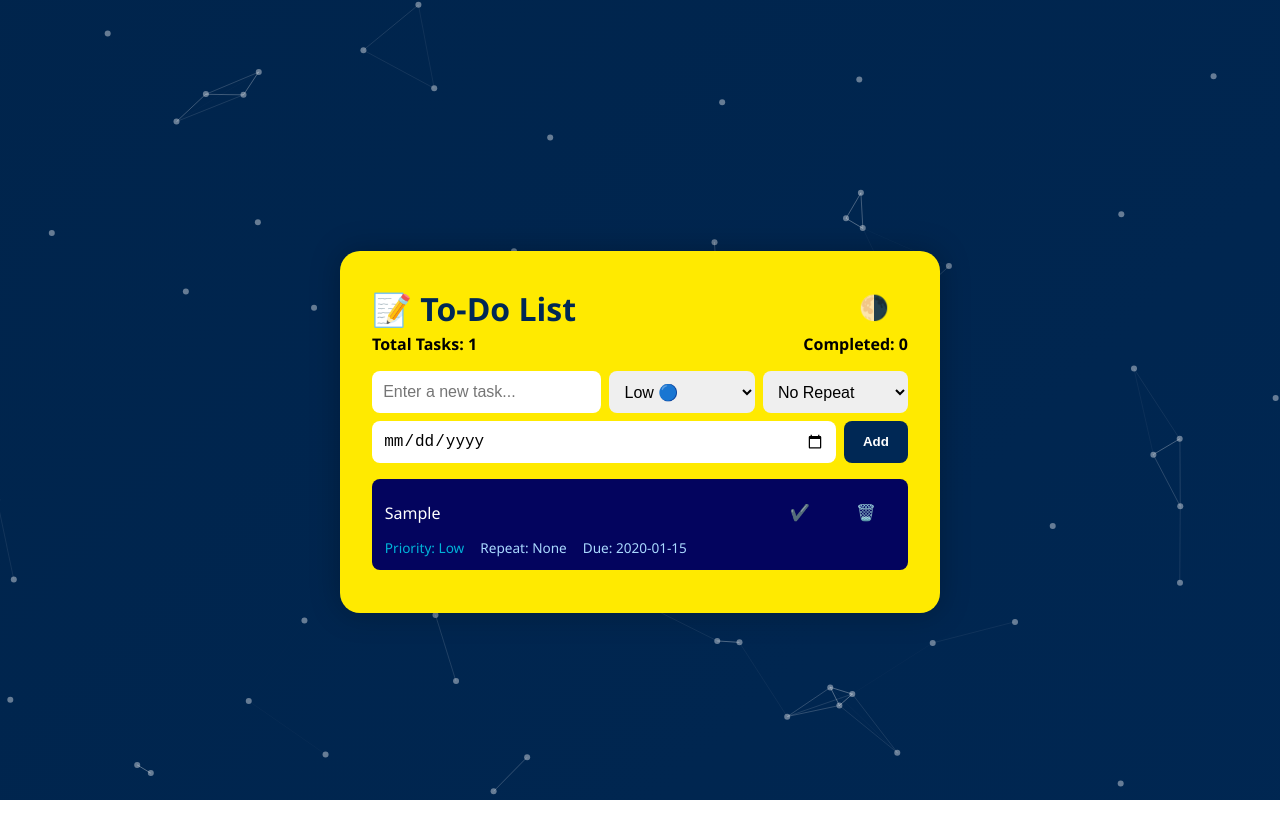
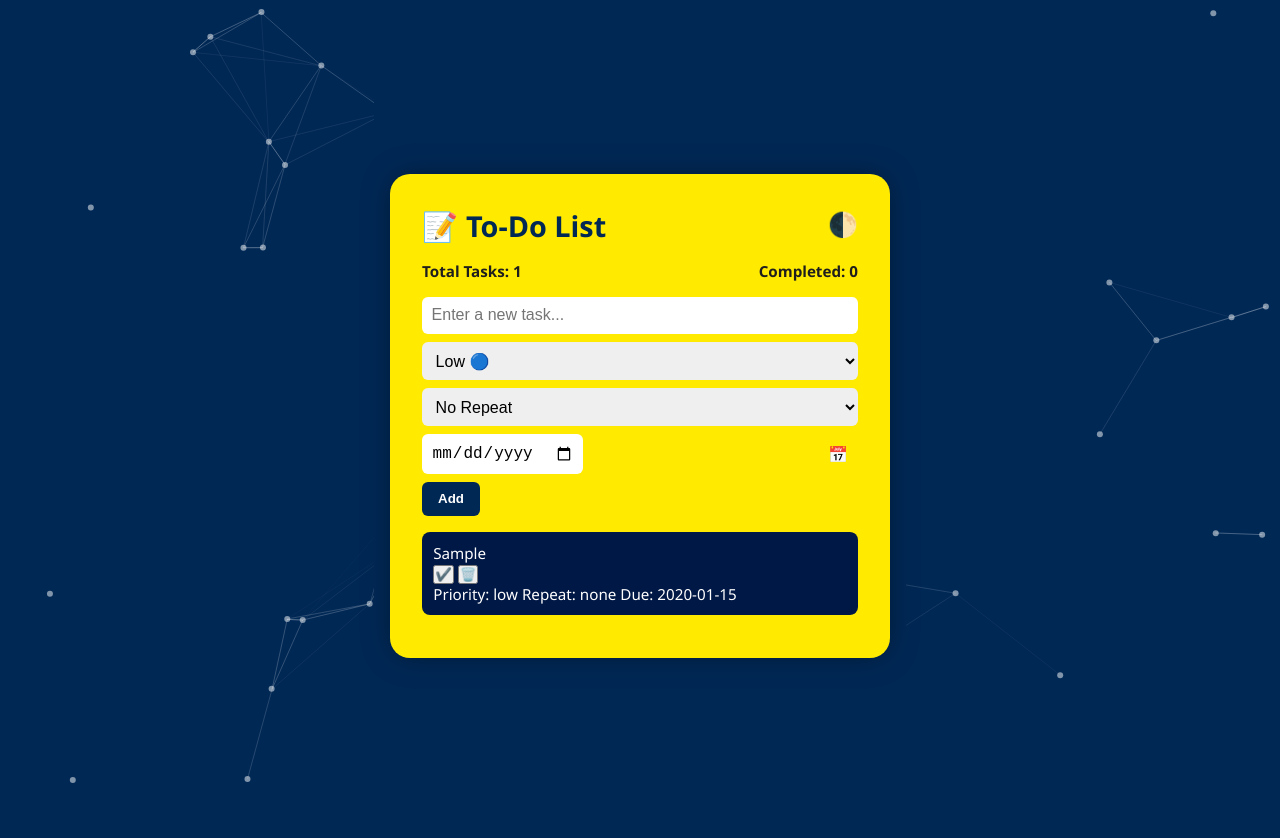
Before and after one commit to Thansim1/ToDoList, a plain HTML site: page index.html in a window 1280 px wide. Both pictures are taken after typing "Sample", "2020-01-15" into the empty fields and a click on the button "Add". Drawn offline with nearby package versions, Linux system fonts and the light colour scheme.

Commit message:
the modifications

```diff
--- a/index.html
+++ b/index.html
@@ -3,40 +3,42 @@
 <head>
   <meta charset="UTF-8" />
   <meta name="viewport" content="width=device-width, initial-scale=1.0"/>
-  <title>To-Do List | Thansim</title>
+  <title>To-Do List</title>
   <link rel="stylesheet" href="style.css" />
 </head>
 <body>
-  <div id="background"></div>
   <div id="particles-js"></div>
 
   <div class="container">
     <div class="top-bar">
-      <h1>📝 To-Do List</h1>
-      <button id="toggle-theme">🌗</button>
+      <h1><span>📝</span> <span class="title">To-Do List</span></h1>
+      <button id="toggle-theme" title="Toggle Dark Mode">🌓</button>
     </div>
 
     <div class="summary">
-      <p>Total Tasks: <span id="total-count">0</span></p>
-      <p>Completed: <span id="completed-count">0</span></p>
+      <span>Total Tasks: <span id="total">0</span></span>
+      <span>Completed: <span id="completed">0</span></span>
     </div>
 
     <form id="task-form">
       <input type="text" id="task-input" placeholder="Enter a new task..." required />
-      <select id="priority-select">
-        <option value="Low">Low 🔵</option>
-        <option value="Medium">Medium 🟡</option>
-        <option value="High">High 🔴</option>
+      <select id="priority">
+        <option value="low">Low 🔵</option>
+        <option value="medium">Medium 🟡</option>
+        <option value="high">High 🔴</option>
       </select>
-      <select id="repeat-select">
-        <option value="None">No Repeat</option>
-        <option value="Daily">Daily</option>
-        <option value="Weekly">Weekly</option>
-        <option value="Monthly">Monthly</option>
-        <option value="Yearly">Yearly</option>
+      <select id="repeat">
+        <option value="none">No Repeat</option>
+        <option value="daily">Daily</option>
+        <option value="weekly">Weekly</option>
+        <option value="monthly">Monthly</option>
+        <option value="yearly">Yearly</option>
       </select>
-      <input type="date" id="due-date" />
-      <button type="submit">Add</button>
+      <div class="date-container">
+        <input type="date" id="due-date" required />
+        <span class="calendar-icon">📅</span>
+      </div>
+      <button type="submit" id="add-btn">Add</button>
     </form>
 
     <ul id="task-list"></ul>
--- a/script.js
+++ b/script.js
@@ -1,175 +1,116 @@
-const form = document.getElementById("task-form");
+document.addEventListener("DOMContentLoaded", () => {
+  const taskForm = document.getElementById("task-form");
   const taskInput = document.getElementById("task-input");
-const prioritySelect = document.getElementById("priority-select");
-const repeatSelect = document.getElementById("repeat-select");
-const dueDateInput = document.getElementById("due-date");
   const taskList = document.getElementById("task-list");
-const totalCount = document.getElementById("total-count");
-const completedCount = document.getElementById("completed-count");
   const toggleTheme = document.getElementById("toggle-theme");
+  const totalSpan = document.getElementById("total");
+  const completedSpan = document.getElementById("completed");
 
-function loadParticles() {
+  const priority = document.getElementById("priority");
+  const repeat = document.getElementById("repeat");
+  const dueDate = document.getElementById("due-date");
+
+  let tasks = JSON.parse(localStorage.getItem("tasks") || "[]");
+
+  function saveTasks() {
+    localStorage.setItem("tasks", JSON.stringify(tasks));
+  }
+
+  function renderTasks() {
+    taskList.innerHTML = "";
+    let completedCount = 0;
+
+    tasks.forEach((task, index) => {
+      const li = document.createElement("li");
+      if (task.completed) {
+        li.classList.add("completed");
+        completedCount++;
+      }
+
+      li.innerHTML = `
+        <div class="task-main">
+          <span>${task.text}</span>
+          <div>
+            <button onclick="completeTask(${index})">✔️</button>
+            <button onclick="deleteTask(${index})">🗑️</button>
+          </div>
+        </div>
+        <div class="task-meta">
+          <span class="priority-${task.priority}">Priority: ${task.priority}</span>
+          <span>Repeat: ${task.repeat}</span>
+          <span>Due: ${task.dueDate}</span>
+        </div>
+      `;
+
+      taskList.appendChild(li);
+    });
+
+    totalSpan.textContent = tasks.length;
+    completedSpan.textContent = completedCount;
+  }
+
+  window.completeTask = function (index) {
+    tasks[index].completed = !tasks[index].completed;
+    saveTasks();
+    renderTasks();
+  };
+
+  window.deleteTask = function (index) {
+    tasks.splice(index, 1);
+    saveTasks();
+    renderTasks();
+  };
+
+  taskForm.addEventListener("submit", (e) => {
+    e.preventDefault();
+    const text = taskInput.value.trim();
+    if (text === "") return;
+
+    tasks.push({
+      text,
+      priority: priority.value,
+      repeat: repeat.value,
+      dueDate: dueDate.value,
+      completed: false
+    });
+
+    taskInput.value = "";
+    dueDate.value = "";
+    saveTasks();
+    renderTasks();
+  });
+
+  toggleTheme.addEventListener("click", () => {
+    document.body.classList.toggle("dark");
+  });
+
+  renderTasks();
+});
+
+// Particle background
 particlesJS("particles-js", {
   particles: {
-      number: { value: 50 },
+    number: { value: 45 },
     color: { value: "#ffffff" },
     shape: { type: "circle" },
-      opacity: { value: 0.4 },
+    opacity: { value: 0.5 },
     size: { value: 3 },
     line_linked: {
       enable: true,
+      distance: 150,
       color: "#ffffff",
       opacity: 0.4,
       width: 1
     },
-      move: { enable: true, speed: 1.2 }
+    move: {
+      enable: true,
+      speed: 2
+    }
   },
   interactivity: {
-      events: { onhover: { enable: true, mode: "repulse" } },
-      modes: { repulse: { distance: 100 } }
+    events: {
+      onhover: { enable: true, mode: "repulse" }
     }
+  },
+  retina_detect: true
 });
-}
-
-const savedTheme = localStorage.getItem("theme") || "light";
-if (savedTheme === "dark") {
-  document.body.classList.add("dark");
-}
-loadParticles();
-
-toggleTheme.addEventListener("click", () => {
-  document.body.classList.toggle("dark");
-  const newTheme = document.body.classList.contains("dark") ? "dark" : "light";
-  localStorage.setItem("theme", newTheme);
-  document.getElementById("particles-js").innerHTML = "";
-  loadParticles();
-});
-
-form.addEventListener("submit", function (e) {
-  e.preventDefault();
-  const text = taskInput.value.trim();
-  const priority = prioritySelect.value;
-  const repeat = repeatSelect.value;
-  const dueDate = dueDateInput.value;
-
-  if (text !== "") {
-    addTask(text, priority, repeat, dueDate);
-    saveTask({ text, completed: false, priority, repeat, dueDate });
-    taskInput.value = "";
-    dueDateInput.value = "";
-  }
-});
-
-function addTask(text, priority, repeat, dueDate, completed = false) {
-  const li = document.createElement("li");
-  if (completed) li.classList.add("completed");
-
-  const top = document.createElement("div");
-  top.className = "task-main";
-
-  const span = document.createElement("span");
-  span.textContent = text;
-  span.onclick = () => editTask(span);
-
-  const buttons = document.createElement("span");
-  const doneBtn = document.createElement("button");
-  doneBtn.innerHTML = "✔️";
-  doneBtn.onclick = () => {
-    li.classList.toggle("completed");
-    updateStorage();
-  };
-
-  const delBtn = document.createElement("button");
-  delBtn.innerHTML = "🗑️";
-  delBtn.onclick = () => {
-    li.remove();
-    updateStorage();
-  };
-
-  buttons.appendChild(doneBtn);
-  buttons.appendChild(delBtn);
-  top.appendChild(span);
-  top.appendChild(buttons);
-
-  const meta = document.createElement("div");
-  meta.className = "task-meta";
-  meta.innerHTML = `
-    <span class="priority-${priority.toLowerCase()}">Priority: ${priority}</span>
-    <span>Repeat: ${repeat}</span>
-    ${dueDate ? `<span>Due: ${dueDate}</span>` : ""}
-  `;
-
-  li.appendChild(top);
-  li.appendChild(meta);
-  taskList.appendChild(li);
-  updateSummary();
-}
-
-function editTask(span) {
-  const input = document.createElement("input");
-  input.type = "text";
-  input.value = span.textContent;
-  input.classList.add("editable");
-
-  input.onblur = () => {
-    if (input.value.trim() !== "") {
-      span.textContent = input.value.trim();
-      updateStorage();
-    } else {
-      span.textContent = input.value;
-    }
-    span.onclick = () => editTask(span);
-    input.replaceWith(span);
-  };
-
-  span.replaceWith(input);
-  input.focus();
-}
-
-function getTasks() {
-  return JSON.parse(localStorage.getItem("tasks")) || [];
-}
-
-function saveTask(task) {
-  const tasks = getTasks();
-  tasks.push(task);
-  localStorage.setItem("tasks", JSON.stringify(tasks));
-  updateSummary();
-}
-
-function loadTasks() {
-  const tasks = getTasks();
-  tasks.forEach(task => {
-    addTask(task.text, task.priority, task.repeat, task.dueDate, task.completed);
-  });
-  updateSummary();
-}
-
-function updateStorage() {
-  const tasks = [];
-  document.querySelectorAll("#task-list li").forEach(li => {
-    const text = li.querySelector(".task-main span").textContent;
-    const priority = li.querySelector(".task-meta span:nth-child(1)").textContent.split(": ")[1];
-    const repeat = li.querySelector(".task-meta span:nth-child(2)").textContent.split(": ")[1];
-    const dueDateText = li.querySelector(".task-meta span:nth-child(3)");
-    const dueDate = dueDateText ? dueDateText.textContent.split(": ")[1] : "";
-    tasks.push({
-      text,
-      completed: li.classList.contains("completed"),
-      priority,
-      repeat,
-      dueDate
-    });
-  });
-  localStorage.setItem("tasks", JSON.stringify(tasks));
-  updateSummary();
-}
-
-function updateSummary() {
-  const tasks = document.querySelectorAll("#task-list li");
-  const completed = document.querySelectorAll("#task-list li.completed");
-  totalCount.textContent = tasks.length;
-  completedCount.textContent = completed.length;
-}
-
-window.onload = loadTasks;
--- a/style.css
+++ b/style.css
@@ -6,54 +6,42 @@
 
 html, body {
   font-family: 'Segoe UI', sans-serif;
+  background-color: #002855;
   color: #1e1e1e;
   min-height: 100vh;
   display: flex;
   align-items: center;
   justify-content: center;
-  padding: 2rem;
+  padding: 1rem;
   position: relative;
-  overflow-x: hidden;
-}
-
-#background {
-  position: fixed;
-  width: 100%;
-  height: 100%;
-  z-index: -2;
-  top: 0;
-  left: 0;
-  background: linear-gradient(135deg, #001f3f, #002855);
-  background-size: 400% 400%;
-  animation: animatedGradient 20s ease infinite;
-}
-
-body.dark #background {
-  background: linear-gradient(-45deg, #0d0d0d, #1a1a1a, #2c2c2c, #1a1a1a);
 }
 
 #particles-js {
   position: fixed;
+  top: 0;
+  left: 0;
   width: 100%;
   height: 100%;
   z-index: -1;
-  top: 0;
-  left: 0;
+}
+
+body.dark {
+  background-color: #121212;
+  color: #eee;
 }
 
 .container {
   background-color: #ffea00;
-  color: #000;
   padding: 2rem;
   border-radius: 20px;
-  max-width: 600px;
+  max-width: 500px;
   width: 100%;
-  box-shadow: 0 0 30px rgba(0, 0, 0, 0.25);
+  box-shadow: 0 0 30px rgba(0, 0, 0, 0.3);
 }
 
 body.dark .container {
-  background-color: rgba(30, 30, 30, 0.92);
-  color: #eee;
+  background-color: #1e1e1e;
+  color: white;
 }
 
 .top-bar {
@@ -63,67 +51,97 @@ body.dark .container {
 }
 
 h1 {
+  font-size: 1.8rem;
   color: #002855;
+  display: flex;
+  align-items: center;
+  gap: 0.5rem;
+  flex-wrap: nowrap;
+  white-space: nowrap;
+}
+
+body.dark h1 {
+  color: #ffea00;
 }
 
 #toggle-theme {
+  font-size: 1.5rem;
   background: none;
   border: none;
-  font-size: 1.5rem;
   cursor: pointer;
-  color: #002855;
 }
 
 .summary {
   display: flex;
   justify-content: space-between;
-  margin-bottom: 1rem;
+  margin: 1rem 0;
   font-weight: bold;
+  font-size: 0.95rem;
 }
 
 form {
   display: flex;
   flex-wrap: wrap;
   gap: 0.5rem;
-  margin-bottom: 1rem;
+  align-items: center;
 }
 
-input, select {
-  padding: 0.7rem;
+input[type="text"],
+input[type="date"],
+select {
+  padding: 0.6rem;
+  font-size: 1rem;
+  border-radius: 6px;
   border: none;
-  border-radius: 8px;
-  font-size: 1rem;
-  flex: 1;
+  flex: 1 1 100%;
 }
 
-button {
-  padding: 0.7rem 1.2rem;
+.date-container {
+  position: relative;
+  flex: 1 1 100%;
+}
+
+.calendar-icon {
+  position: absolute;
+  right: 10px;
+  top: 50%;
+  transform: translateY(-50%);
+  pointer-events: none;
+  font-size: 1rem;
+  color: #333;
+}
+
+body.dark .calendar-icon {
+  color: #ccc;
+}
+
+button#add-btn {
+  padding: 0.6rem 1rem;
   background-color: #002855;
   color: white;
   border: none;
-  border-radius: 8px;
+  border-radius: 6px;
   font-weight: bold;
   cursor: pointer;
-  transition: background 0.3s;
 }
 
-button:hover {
-  background-color: #004080;
+body.dark button#add-btn {
+  background-color: #ffea00;
+  color: #002855;
 }
 
 ul#task-list {
+  margin-top: 1rem;
   list-style: none;
-  margin-top: 1rem;
 }
 
 ul#task-list li {
-  background-color: #03045e;
+  background-color: #001845;
   color: white;
-  padding: 0.8rem;
+  padding: 0.7rem;
   border-radius: 8px;
   margin-bottom: 0.7rem;
-  display: flex;
-  flex-direction: column;
+  font-size: 0.95rem;
 }
 
 ul#task-list li.completed {
@@ -131,63 +149,22 @@ ul#task-list li.completed {
   opacity: 0.6;
 }
 
-.task-main {
-  display: flex;
-  justify-content: space-between;
-  align-items: center;
+@media screen and (max-width: 500px) {
+  h1 {
+    font-size: 1.4rem;
+    flex-wrap: nowrap;
   }
 
-.task-meta {
-  font-size: 0.85rem;
-  color: #aad9ff;
-  margin-top: 0.3rem;
-  display: flex;
-  gap: 1rem;
+  form {
+    flex-direction: column;
+    align-items: stretch;
   }
 
-.priority-low { color: #00b4d8; }
-.priority-medium { color: #ffd500; }
-.priority-high { color: #ff4d4d; }
-
-li button {
-  background: transparent;
-  border: none;
-  color: #ffe600;
-  font-size: 1rem;
-  cursor: pointer;
-  margin-left: 0.5rem;
-}
-
-li button:hover {
-  color: #ffffff;
-}
-
-.editable {
-  background-color: transparent;
-  border: 1px dashed #ccc;
-  padding: 0.2rem;
-  color: inherit;
-  font-size: 1rem;
+  input[type="text"],
+  input[type="date"],
+  select,
+  .date-container,
+  button#add-btn {
     width: 100%;
   }
-
-/* Dark mode: yellow header and Add button */
-body.dark h1 {
-  color: #ffea00;
 }
-
-body.dark button[type="submit"] {
-  background-color: #ffea00;
-  color: #000;
-}
-
-body.dark button[type="submit"]:hover {
-  background-color: #fff600;
-}
-
-/* Background animation */
-@keyframes animatedGradient {
-  0% { background-position: 0% 50%; }
-  50% { background-position: 100% 50%; }
-  100% { background-position: 0% 50%; }
-}
```
Lines whose indentation alone changed are shown as unchanged.
